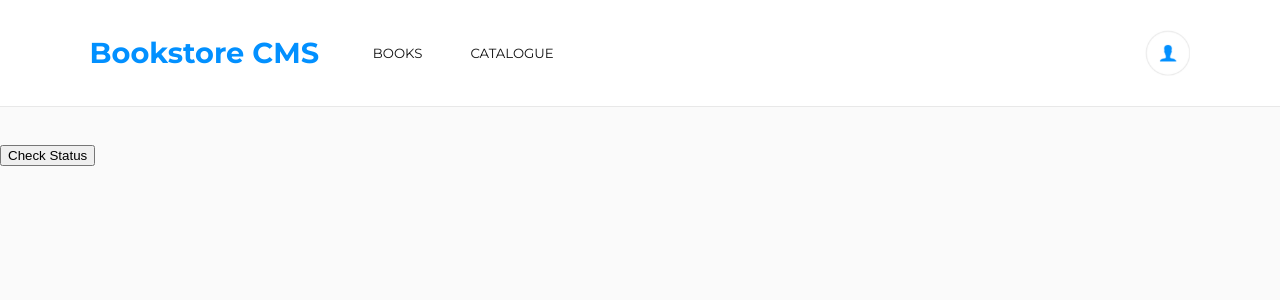
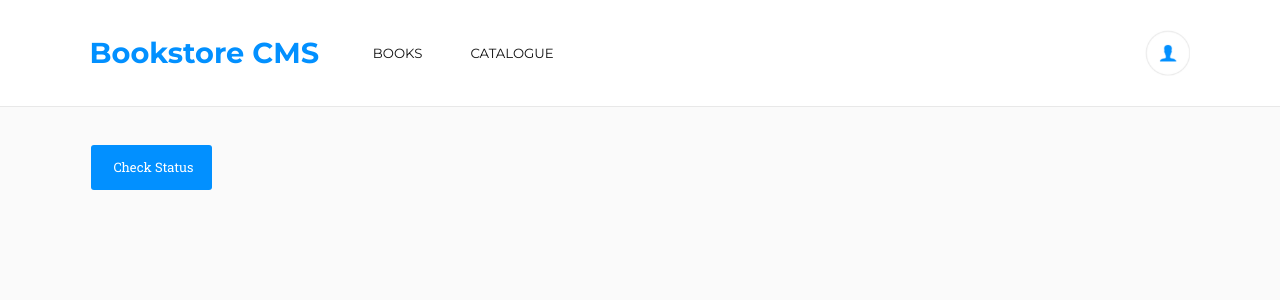
Before and after one commit to CRClothier/book-corner, a React (Create React App) app: page /catalogue in a window 1280 px wide. Shown: the top 300 px of the page. Built offline with nearby package versions, Linux system fonts and the light colour scheme.

Commit message:
Style categories

```diff
--- a/src/App.css
+++ b/src/App.css
@@ -209,9 +209,9 @@ form {
   cursor: pointer;
 }
 
-.check-btn {
+.checkStatus {
   height: 2.813rem;
-  margin-left: 7.14%;
+  margin-left: 7.14vw;
   font-family: 'Roboto Slab', sans-serif;
   font-size: 0.813rem;
   background-color: #0290ff;
@@ -221,7 +221,3 @@ form {
   border-radius: 3px;
   cursor: pointer;
 }
-
-.status {
-  margin-left: 7.14%;
-}
--- a/src/components/Catagories.js
+++ b/src/components/Catagories.js
@@ -8,7 +8,7 @@ function Catagories() {
     dispatch(checkStatus());
   };
 
-  return <button type="button" onClick={dispatchCheckStatus}>Check Status</button>;
+  return <button className="checkStatus" type="button" onClick={dispatchCheckStatus}>Check Status</button>;
 }
 
 export default Catagories;
```
